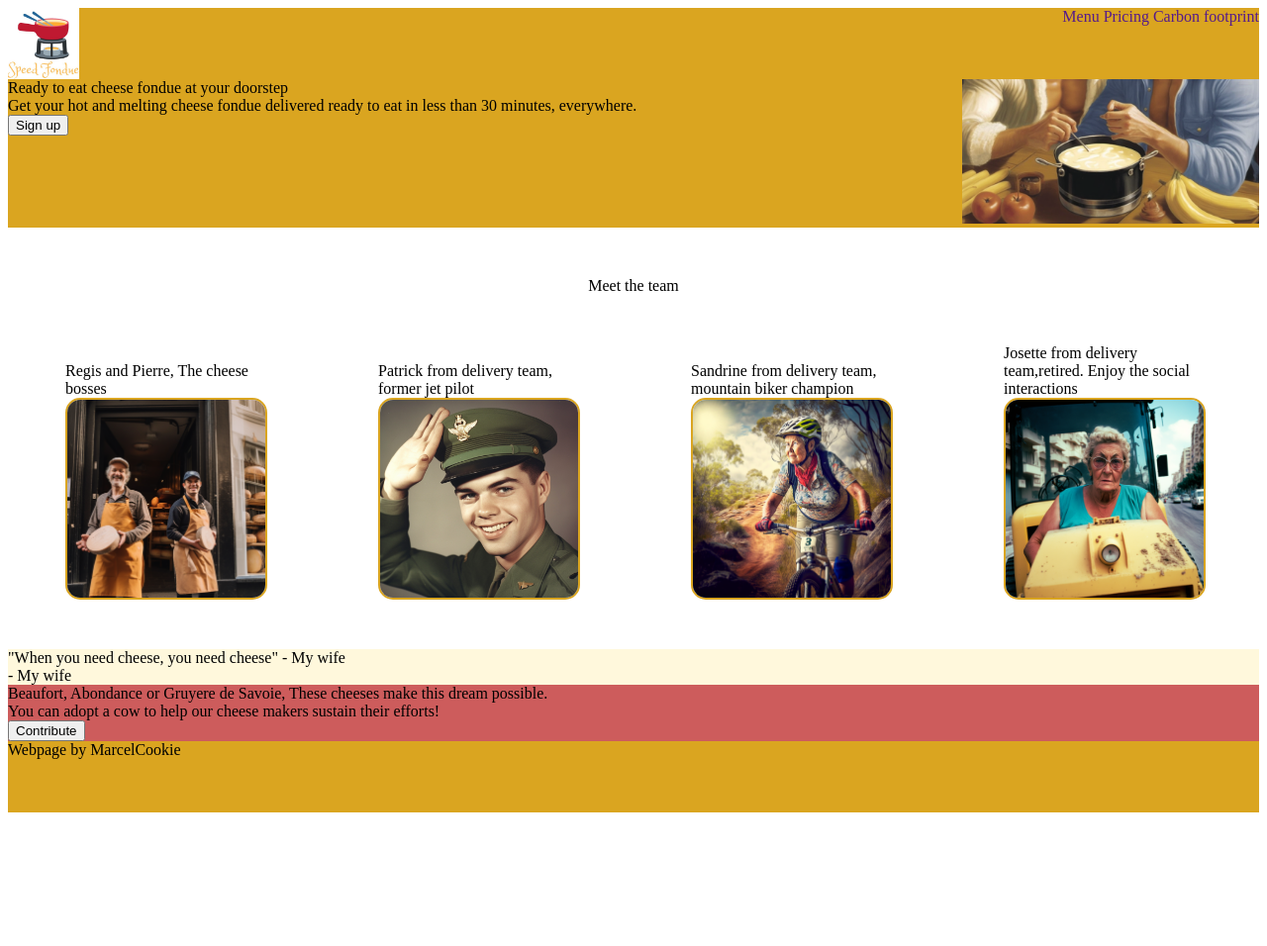
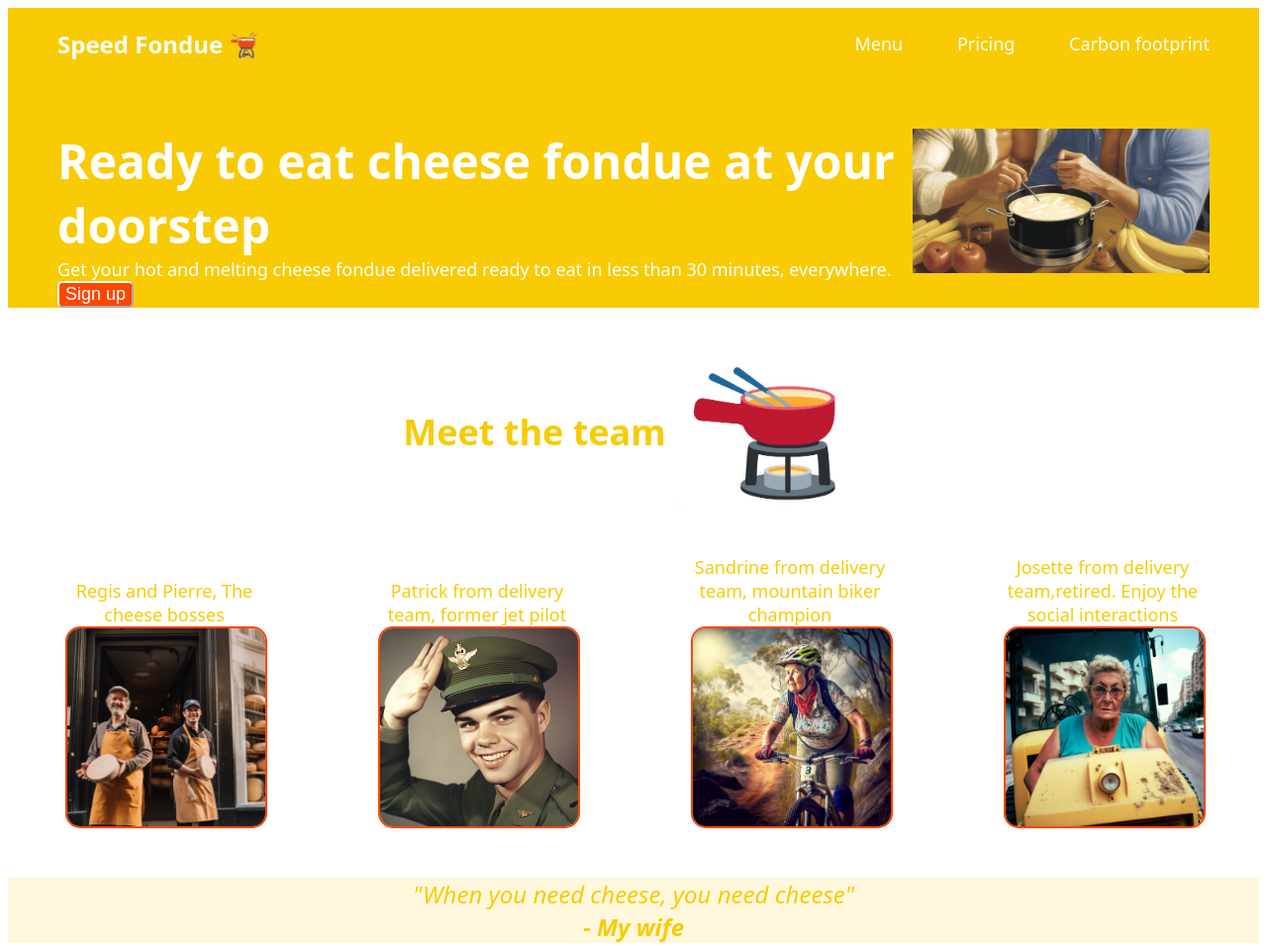
Before and after one commit to MarcelCookie/Speed_Fondue, a plain HTML site: page index.html in a window 1280 px wide. Shown: the top 956 px of the page at 99% size. Before the commit the page ends 829 px from the top, so only its background shows below. Drawn offline with Linux system fonts and the light colour scheme.

Commit message:
style and layout so html renders well on full page

```diff
--- a/index.html
+++ b/index.html
@@ -9,9 +9,7 @@
 </head>
 <body>
     <div class="header">
-        <div class="logo">
-            <img src="./images/logo.jpg" alt="🫕 Speed Fondue">
-        </div>
+        <div class="logo">Speed Fondue 🫕 </div>
         <div class="links">
             <a href="">Menu</a>
             <a href="">Pricing</a>
@@ -31,7 +29,10 @@
     </div>
 
     <div class="team">
-        <div>Meet the team </div>
+        <div id="meet-the-team">
+            <div>Meet the team </div>
+            <img src="./images/logo.jpg" alt="Speed Fondue 🫕 ">
+        </div>
         <ul>
             <li>Regis and Pierre, The cheese bosses
                 <img src="./images/cheese bosses.png" alt="Regis and Pierre">
@@ -49,12 +50,11 @@
     </div>
 
     <div class="inspiration">
-       <div class="quote">"When you need cheese, you need cheese" - My wife </div>
+       <div class="quote">"When you need cheese, you need cheese"</div>
        <div class="author">- My wife</div>
     </div>
 
     <div class="action">
-        <div id="action-text">Beaufort, Abondance or Gruyere de Savoie, These cheeses make this dream possible.</div>
         <div id="action-bold">You can adopt a cow to help our cheese makers sustain their efforts! </div>
         <button>Contribute</button>
     </div>
--- a/style.css
+++ b/style.css
@@ -1,22 +1,58 @@
-.body {
-    font-family: ;
+body {
+    font-family: system-ui, -apple-system, BlinkMacSystemFont, 'Segoe UI', Roboto, Oxygen, Ubuntu, Cantarell, 'Open Sans', 'Helvetica Neue', sans-serif;
+    font-size: 18px;
 }
  /*HEADER & SUB HEADER*/
 .header {
     height: 72px;
-    background-color:goldenrod;
+    background-color: #f8cb04;
     display: flex;
     justify-content: space-between;
+    color: white;
+    align-items: center;
+    padding-bottom: 50px;
+}
+
+.header .logo {
+    font-weight: bold;
+    margin-left: 50px;
+    font-size: 24px;
+}
+
+a {
+    text-decoration: none;
+    color: white;
+    margin-right: 50px;
+    font-size: 18px;
 }
 
 .sub-header{
-    background-color:goldenrod;
+    background-color:#f8cb04;
     display: flex;
     justify-content: space-between;
+    color: white;
+}
+
+.left {
+    margin-left: 50px;
 }
 
 .right > img {
     max-width: 300px;
+    margin-right: 50px;
+}
+
+.left > .title {
+    font-weight: bold;
+    font-size: 48px;
+}
+
+button {
+    background-color: rgb(252, 70, 3);
+    border-radius: 5px;
+    border-color: white;
+    color: white;
+    font-size: 18px;
 }
 
 
@@ -28,6 +64,7 @@
     justify-content: space-between;
     margin-top: 50px;
     margin-bottom: 50px;
+    color: #f8cb04;
 }
 
 .team > div {
@@ -35,6 +72,22 @@
     justify-content: center;
     margin-bottom: 50px;
 }
+
+#meet-the-team {
+    display: flex;
+    align-items: center;
+    font-size: 36px;
+    font-weight: bold;
+    }
+
+#meet-the-team > img {
+        width: 200px;
+        height: 150px;
+        object-fit: cover;
+        object-position: top;
+    }
+
+
 ul {
     list-style: none;
     margin: 0px;
@@ -48,6 +101,7 @@ li {
     display: flex;
     flex-direction: column;
     justify-content:end;
+    text-align: center;
 }
 
 li > img {
@@ -55,28 +109,48 @@ li > img {
     height: 200px;
     object-fit: cover;
     border-radius: 15px;
-    border: 2px solid goldenrod;
+    border: 2px solid rgb(252, 70, 3);
 }
 
+/*INSPIRATION*/
 .inspiration {
     background-color: cornsilk;
+    color: #f8cb04;
+    text-align: center;
+    font-size: 24px;
+    font-style: italic;
 }
 
-.action {
-    background-color:indianred;
-}
-
-.footer {
-    height: 72px;
-    background-color: goldenrod;
+.inspiration .author {
+    font-weight: bold;
 }
 
 
-.logo > img {
-    max-width: 72px;
+/*ACTION*/
+.action {
+    background-color:rgb(252, 70, 3);
+    margin-left: 200px;
+    margin-right: 200px;
+    margin-top: 50px;
+    margin-bottom: 50px;
+    height: 50px;
+    display: flex;
+    color: white;
+    justify-content: space-around;
+    align-items: center;
+    border-radius: 5px;
 }
 
+#action-bold {
+    font-weight: bold;
+}
 
-a {
-    text-decoration: none;
+/*FOOTER*/
+.footer {
+    display: flex;
+    justify-content: center;
+    align-items: center;
+    height: 72px;
+    background-color: #f8cb04;
+    color: white
 }
```
